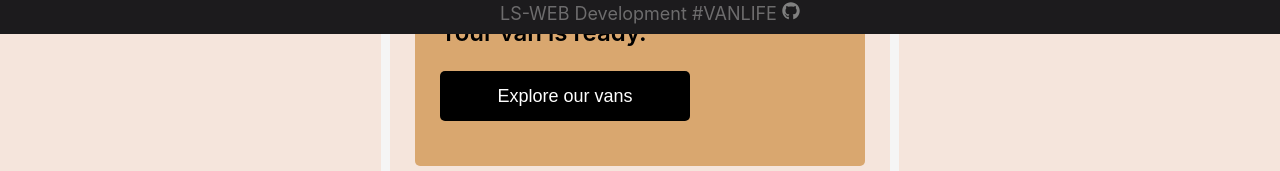
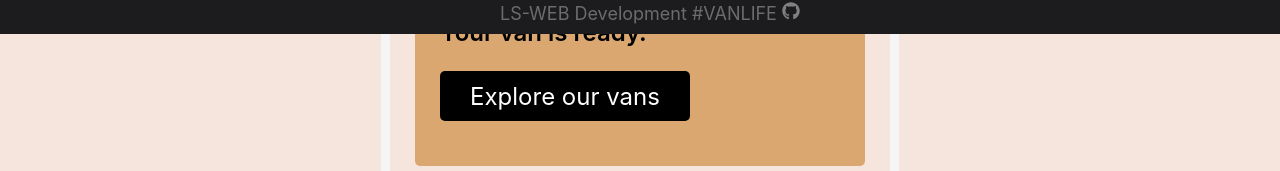
Before and after one commit to lswebdevelops/react-router-vanlife, a React (Create React App) app: page /about in a window 1280 px wide. Shown: the part 766-937 px from the top of the page. Built offline with nearby package versions, Linux system fonts and the light colour scheme.

Commit message:
styling complete

```diff
--- a/src/App.css
+++ b/src/App.css
@@ -15,7 +15,7 @@ nav li {
 }
 
 nav a {
-  text-decoration: none;
+
   color: black;
 }
 
@@ -102,3 +102,9 @@ nav ul div {
   gap: 14px;
   padding-right: 15px;
 }
+
+.link-about,
+.link-vans,
+.link-vanlife {
+  text-decoration: none;
+}
--- a/src/RouteSwitch.js
+++ b/src/RouteSwitch.js
@@ -9,7 +9,7 @@ import Footer from "./components/Footer";
 const RouteSwitch = () => {
   return (
     <BrowserRouter>
-      <div  className="container">
+      <header  className="container">
       <nav>
         <ul>
           <li>
@@ -33,7 +33,7 @@ const RouteSwitch = () => {
 
       </Routes>
       <Footer />
-      </div>
+      </header>
     </BrowserRouter>
   );
 };
--- a/src/pages/About.jsx
+++ b/src/pages/About.jsx
@@ -1,4 +1,6 @@
 import "../styles/About.css";
+import React from "react";
+import { Link } from "react-router-dom";
 
 function About() {
   return (
@@ -27,7 +29,7 @@ function About() {
           Your van is ready.
         </p>
 
-        <button className="about-button">Explore our vans</button>
+        <Link className="about-button" to={"/vans"}>Explore our vans</Link>
       </div>
     </div>
   );
--- a/src/pages/Vans.jsx
+++ b/src/pages/Vans.jsx
@@ -24,7 +24,6 @@ function Vans() {
           Your van is ready.
         </p>
 
-        <button className="vans-button">Explore our vans</button>
       </div>
     </div>
   );
--- a/src/styles/About.css
+++ b/src/styles/About.css
@@ -1,7 +1,6 @@
 :root {
     --main-background: rgb(245, 229, 220);
     --main-light-background: rgb(245, 245, 245);
-
     --main-button-background: rgb(237, 120, 48);
     --div-background: rgb(217, 167, 111);
     --footer-background: rgb(28, 27, 29);
@@ -67,14 +66,21 @@
 
 }
  .about-button  {
+  display: flex;
     color: white;
     background-color: black;
     width: 250px;
     height: 50px;
-    font-size: large;
+    font-size: 1.5rem;
+    justify-content: center;
+    align-items: center;
+    text-align: center;
+    ;
     border: none;
     border-radius: 5px;;
     margin-bottom: 45px;
+    text-decoration: none;
+
 
 
  }
```
